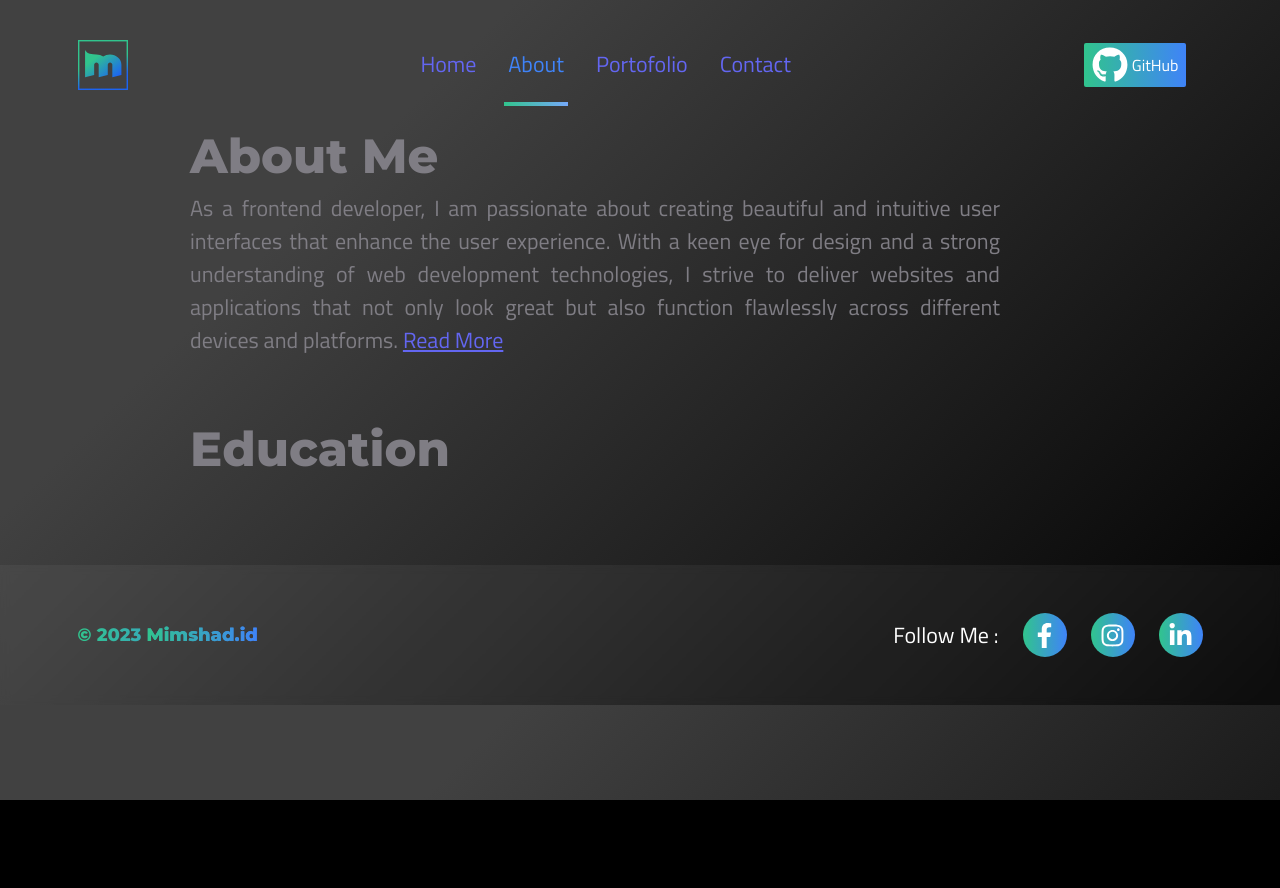
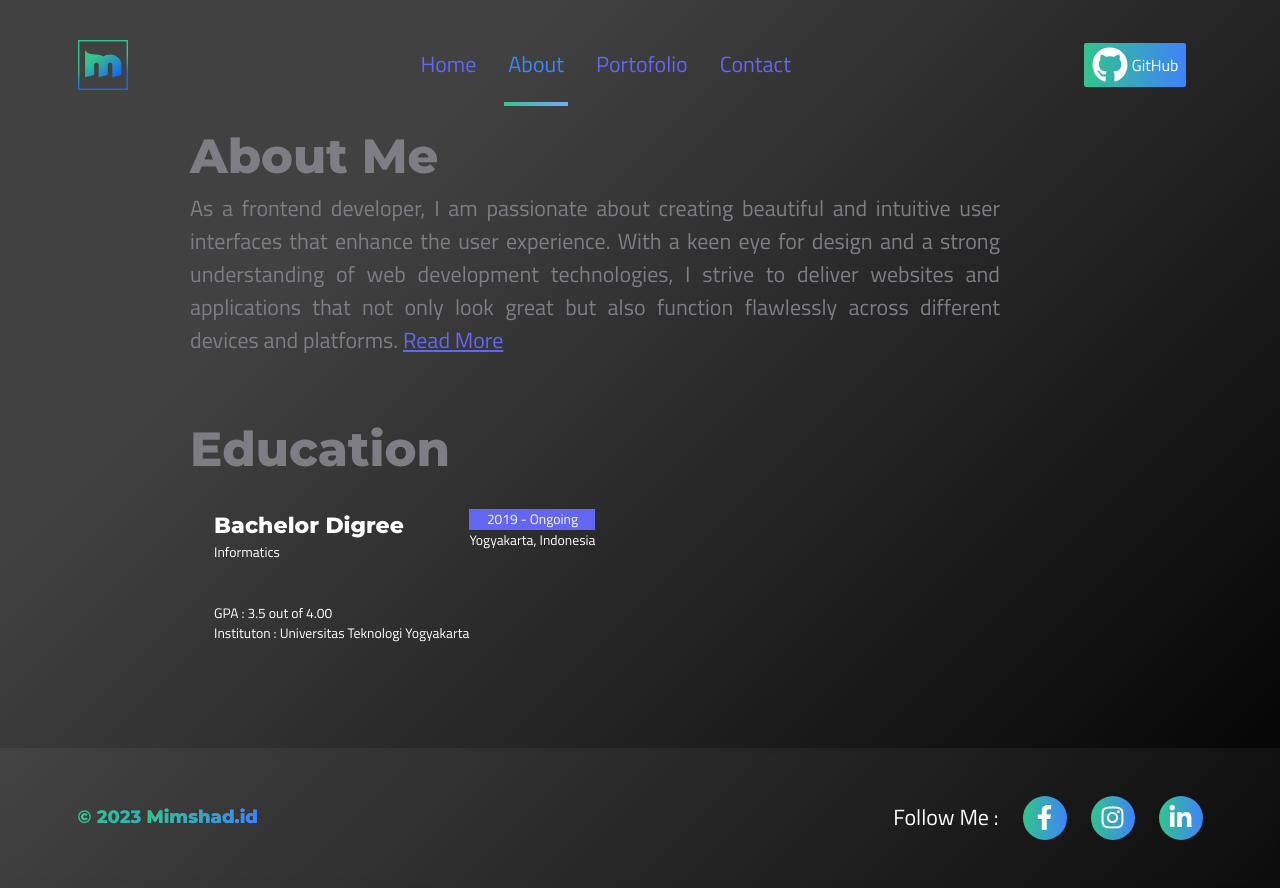
Before and after one commit to wakatobidevelopers/myPersonal-Web, a React (Create React App) app: page /about in a window 1280 px wide. Before the commit the page ends 800 px from the top, so only its background shows below. Built offline with nearby package versions, Linux system fonts and the light colour scheme.

Commit message:
Add Card

```diff
--- a/src/sections/AboutMe.jsx
+++ b/src/sections/AboutMe.jsx
@@ -19,7 +19,25 @@ function AboutMe() {
 
          <div className={styles.section}>
             <div className=" w-[90%] ">
-            <h1 className={`text-secondary font-secondary text-left text-lg`}>Education</h1>
+               <h1 className={`text-secondary font-secondary text-left text-lg`}>Education</h1>
+               <div className='flex bg-gradient p-6 text-[0.86rem] text-white'>
+                  <div>
+                     <div>
+                        <h2 className='text-md font-bold font-secondary text-white'>Bachelor Digree</h2>
+                        <span> Informatics</span>
+                     </div>
+                     <div className='mt-10'>
+                        <p>GPA : 3.5 out of 4.00</p>
+                        <p>Instituton : Universitas Teknologi Yogyakarta</p>
+                     </div>
+                  </div>
+
+                  <div className=''>
+                     <p className='bg-primary text-center'>2019 - Ongoing</p>
+                     <p>Yogyakarta, Indonesia</p>
+                  </div>
+
+               </div>
             </div>
          </div>
 
```
